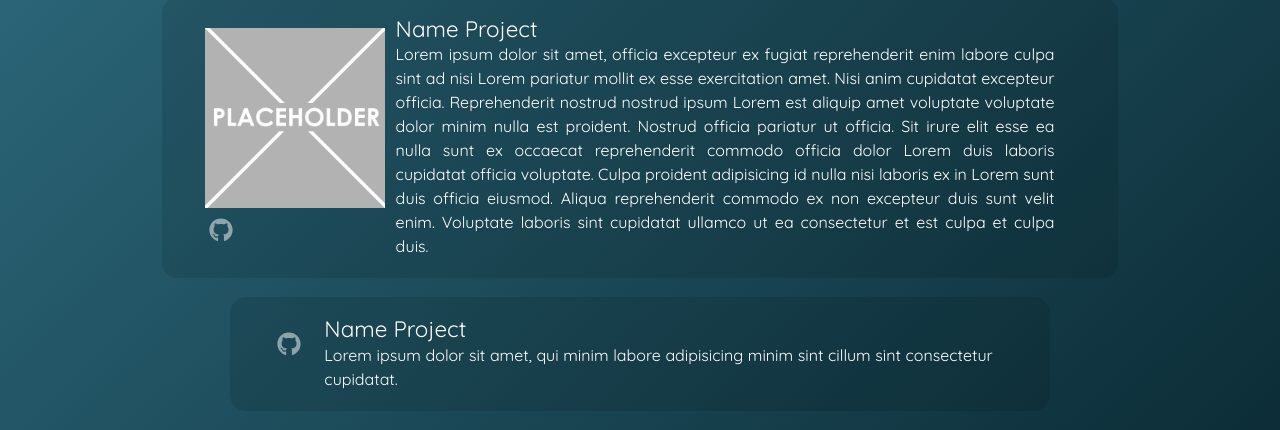
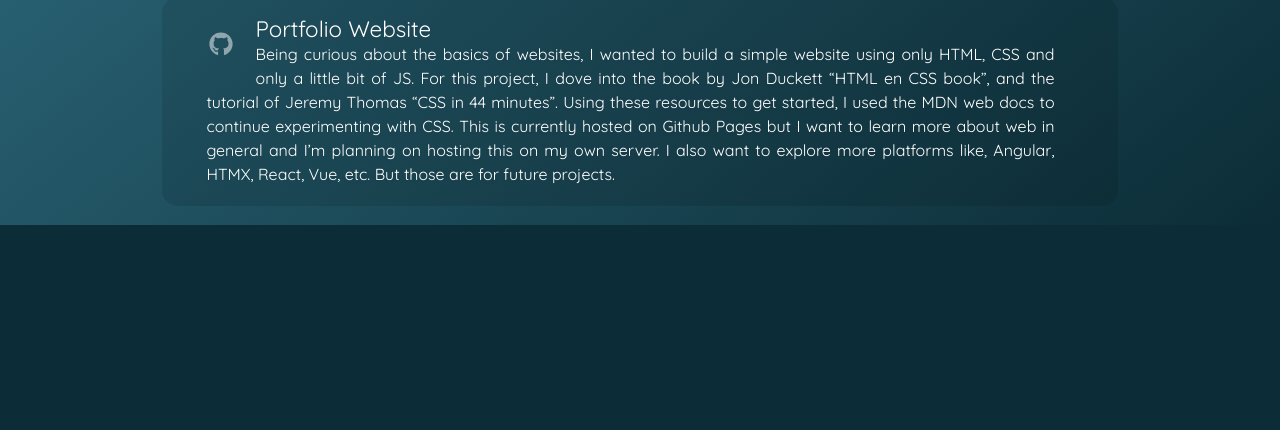
Before and after one commit to bart-b8/bart-b8.github.io, a plain HTML site: page index.html in a window 1280 px wide. Shown: the part 802-1232 px from the top of the page. After the commit the page ends 1027 px from the top, so only its background shows below. Drawn offline with Linux system fonts and the light colour scheme.

Commit message:
add Portfolio website

```diff
--- a/index.html
+++ b/index.html
@@ -85,7 +85,7 @@
               <img class="project-picture" src="images/ABBootleg_Illustration_web.png" alt="Screen capture of the main menu of the game"
                                                                         width="180px" height="180px">
               <ul class="links">
-                <li><a href="https://github.com/bart-b8/ABBootleg"><i class="fab fa-github"></i></a></li>
+                <li><a href="https://github.com/bart-b8/ABBootleg" target=_blank><i class="fab fa-github"></i></a></li>
               </ul>
             </aside>
             <div class="project-content">
@@ -98,26 +98,13 @@ This project also taught me about dynamic memory management, Polymorphism and th
           </article>
           <article class="project">
             <aside class="project-side">
-              <img class="project-picture" src="images/placeholder.png" alt="Placeholder"
-                                                                        width="180px" height="180px">
               <ul class="links">
-                <li><a><i class="fab fa-github"></i></a></li>
+                <li><a href="https://github.com/bart-b8/bart-b8.github.io" target=_blank><i class="fab fa-github"></i></a></li>
               </ul>
             </aside>
             <div class="project-content">
-              <h2>Name Project</h2>
-              <p class="project-description">Lorem ipsum dolor sit amet, officia excepteur ex fugiat reprehenderit enim labore culpa sint ad nisi Lorem pariatur mollit ex esse exercitation amet. Nisi anim cupidatat excepteur officia. Reprehenderit nostrud nostrud ipsum Lorem est aliquip amet voluptate voluptate dolor minim nulla est proident. Nostrud officia pariatur ut officia. Sit irure elit esse ea nulla sunt ex occaecat reprehenderit commodo officia dolor Lorem duis laboris cupidatat officia voluptate. Culpa proident adipisicing id nulla nisi laboris ex in Lorem sunt duis officia eiusmod. Aliqua reprehenderit commodo ex non excepteur duis sunt velit enim. Voluptate laboris sint cupidatat ullamco ut ea consectetur et est culpa et culpa duis.</p>
-            </div>
-          </article>
-          <article class="project">
-            <aside class="project-side">
-              <ul class="links">
-                <li><a><i class="fab fa-github"></i></a></li>
-              </ul>
-            </aside>
-            <div class="project-content">
-              <h2>Name Project</h2>
-              <p class="project-description">Lorem ipsum dolor sit amet, qui minim labore adipisicing minim sint cillum sint consectetur cupidatat.</p>
+              <h2>Portfolio Website</h2>
+              <p class="project-description">Being curious about the basics of websites, I wanted to build a simple website using only HTML, CSS and only a little bit of JS. For this project, I dove into the book by Jon Duckett “HTML en CSS book”, and the tutorial of Jeremy Thomas “CSS in 44 minutes”. Using these resources to get started, I used the MDN web docs to continue experimenting with CSS. This is currently hosted on Github Pages but I want to learn more about web in general and I’m planning on hosting this on my own server. I also want to explore more platforms like, Angular, HTMX, React, Vue, etc. But those are for future projects.</p>
             </div>
           </article>
         </div>
```
